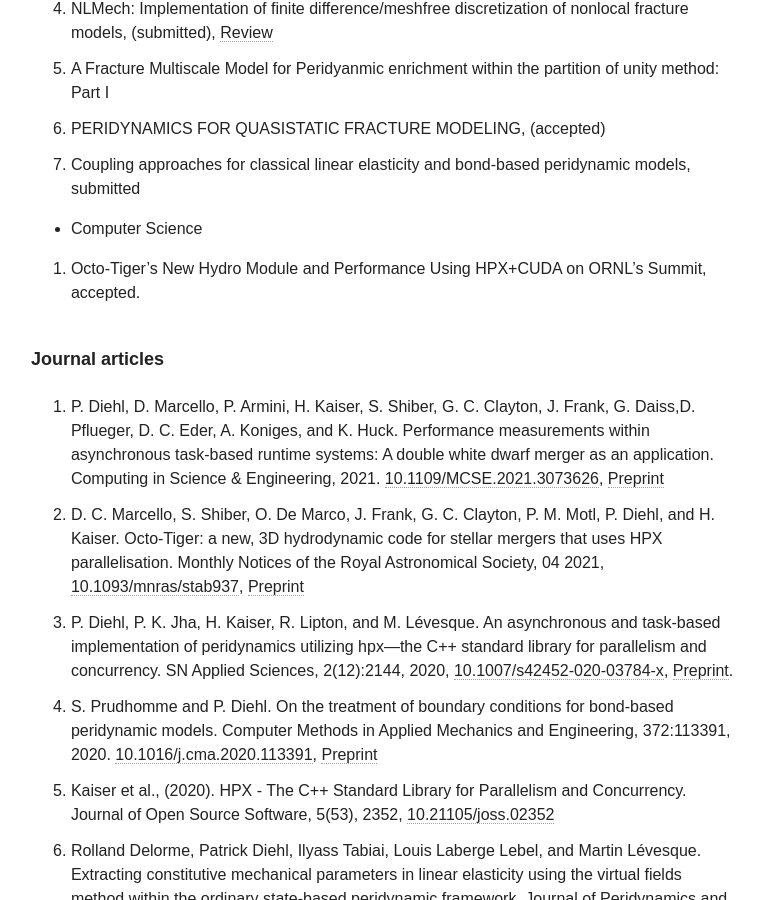
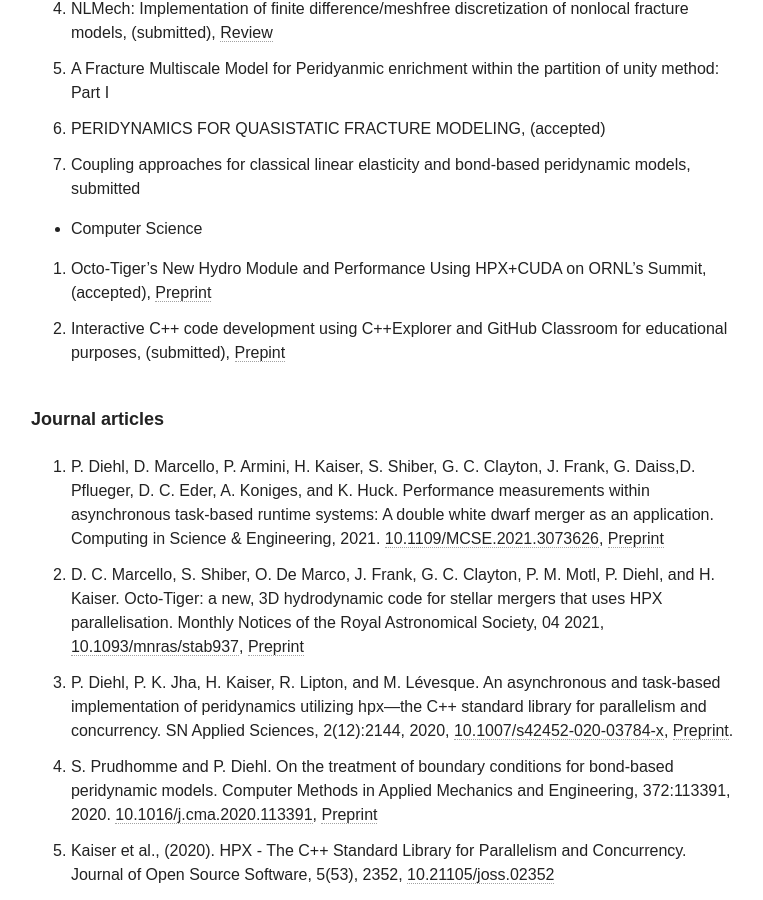
Before and after one commit to diehlpk/diehlpk.github.io, a Jekyll site: the page built from cv/index.md, in a window 1280 px wide and 900 px high, scrolled down 2669 px. Shown: the whole window, without its empty margins (255-1018 px from the left). Built offline with Jekyll 4.4.1, drawn with Linux system fonts in a browser that asks for light colours; nearby versions of some CDN libraries; some web fonts are replaced.

Commit message:
Update CV

```diff
--- a/cv/index.md
+++ b/cv/index.md
@@ -90,7 +90,9 @@ Also available as [PDF document]({{ site.url }}/assets/grants.pdf).
 
 * Computer Science
 
-1. Octo-Tiger's New Hydro Module and Performance Using HPX+CUDA on ORNL's Summit, accepted.
+1. Octo-Tiger's New Hydro Module and Performance Using HPX+CUDA on ORNL's Summit, (accepted), [Preprint](https://arxiv.org/abs/2107.10987)
+1. Interactive C++ code development using C++Explorer and GitHub Classroom for educational purposes, (submitted), [Prepint](https://edarxiv.org/5te23/)
+
 
 ###### Journal articles
 1.  P. Diehl, D. Marcello, P. Armini, H. Kaiser, S. Shiber, G. C. Clayton, J. Frank, G. Daiss,D. Pflueger, D. C. Eder, A. Koniges, and K. Huck. Performance measurements within asynchronous task-based runtime systems: A double white dwarf merger as an application. Computing in Science & Engineering, 2021. [10.1109/MCSE.2021.3073626](https://doi.org/10.1109/MCSE.2021.3073626), [Preprint](https://arxiv.org/abs/2102.00223)
```
